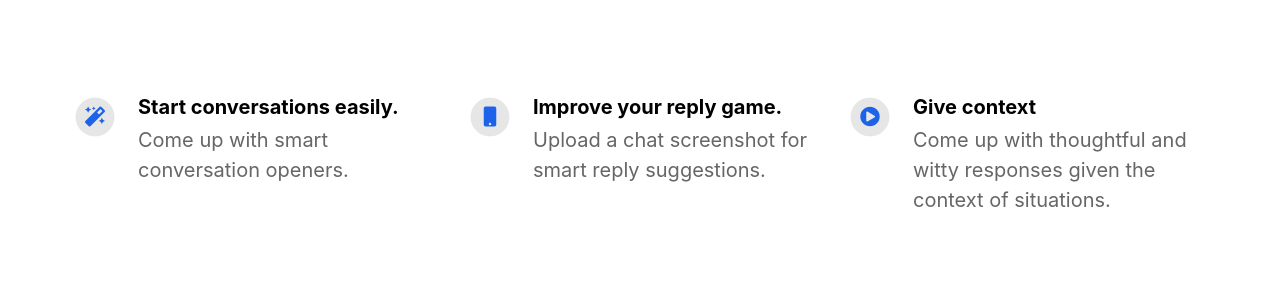
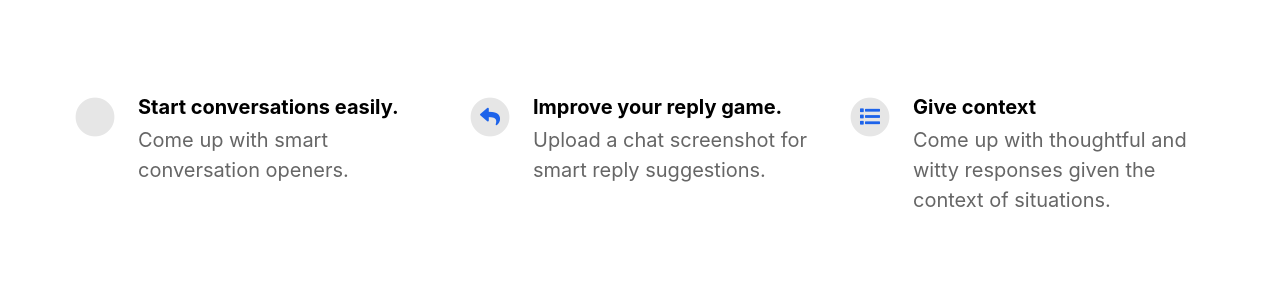
Before and after one commit to dvhull/text-expert, a Jekyll site: the page built from index.html, in a window 1280 px wide. Shown: the part 987-1271 px from the top of the page. Built offline with Jekyll 4.4.1, drawn with Linux system fonts in a browser that asks for light colours; nearby versions of some CDN libraries.

Commit message:
Update _config.yml

```diff
--- a/_config.yml
+++ b/_config.yml
@@ -38,15 +38,15 @@ features                                  :
 
   - title                                 : Start conversations easily.
     description                           : Come up with smart conversation openers.
-    fontawesome_icon_name                 : magic
+    fontawesome_icon_name                 : message
 
   - title                                 : Improve your reply game.
     description                           : Upload a chat screenshot for smart reply suggestions.
-    fontawesome_icon_name                 : mobile
+    fontawesome_icon_name                 : reply
 
   - title                                 : Give context
     description                           : Come up with thoughtful and witty responses given the context of situations.
-    fontawesome_icon_name                 : play-circle
+    fontawesome_icon_name                 : list
 
 # Theme Settings
 topbar_color                              : "#000000"
```
